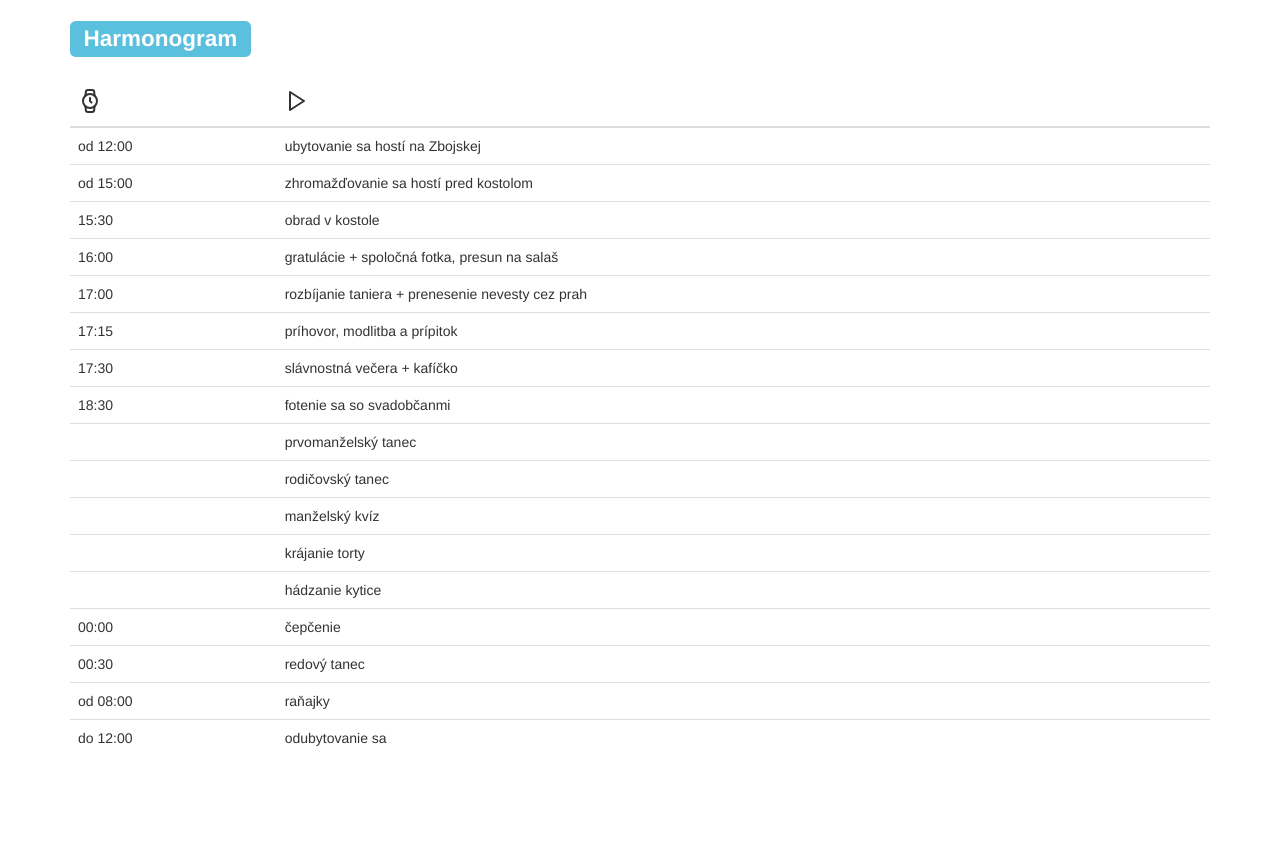
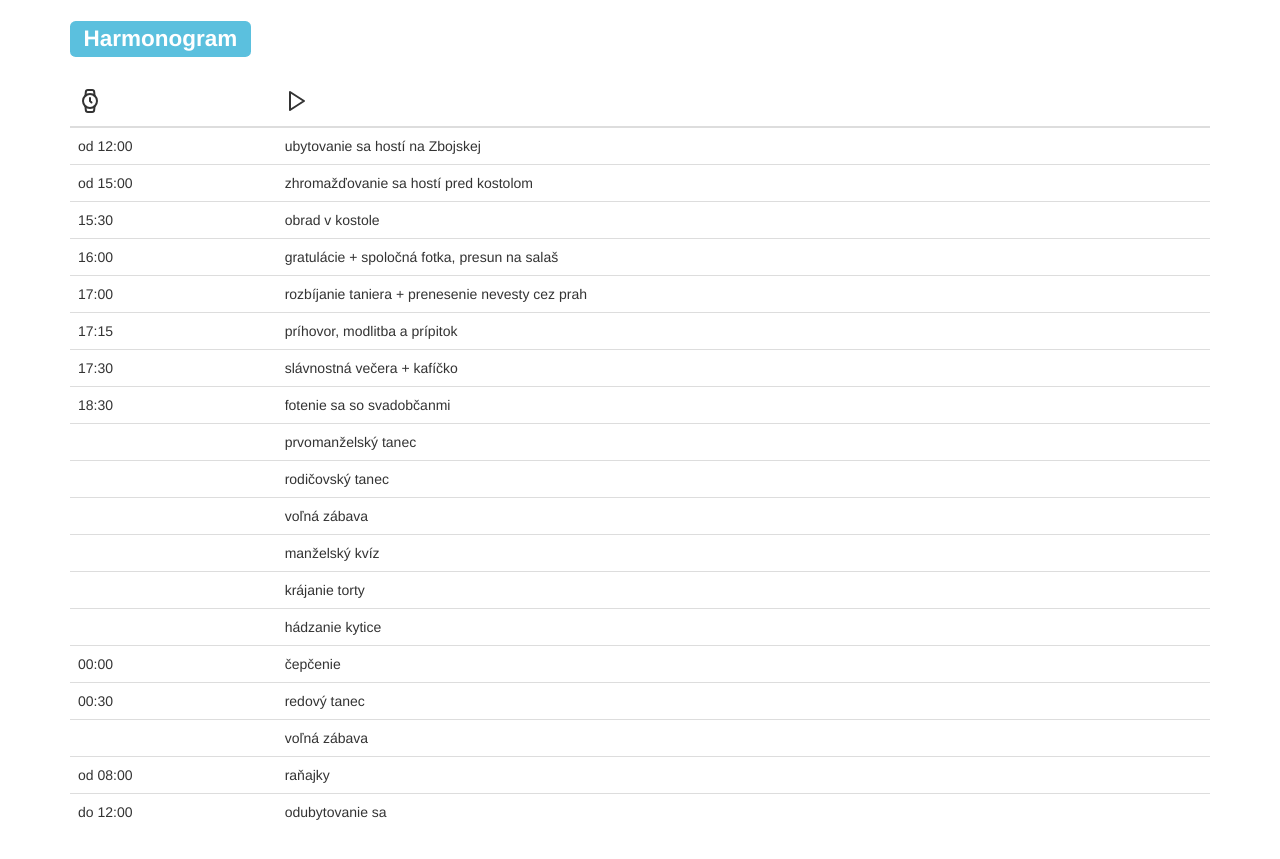
Before and after one commit to boselneni/iplusp, a plain HTML site: page svadobny-den.html in a window 1280 px wide. Shown: the part 211-1070 px from the top of the page. Before the commit the page ends 1017 px from the top, so only its background shows below. Drawn offline with nearby package versions, Linux system fonts and the light colour scheme.

Commit message:
Adding harmonogram items

```diff
--- a/svadobny-den.html
+++ b/svadobny-den.html
@@ -135,6 +135,10 @@
             </tr>
             <tr>
                 <td></td>
+                <td>voľná zábava</td>
+            </tr>
+            <tr>
+                <td></td>
                 <td>manželský kvíz</td>
             </tr>
             <tr>
@@ -152,6 +156,10 @@
             <tr>
                 <td>00:30</td>
                 <td>redový tanec</td>
+            </tr>
+            <tr>
+                <td></td>
+                <td>voľná zábava</td>
             </tr>
             <tr>
                 <td>od 08:00</td>
```
